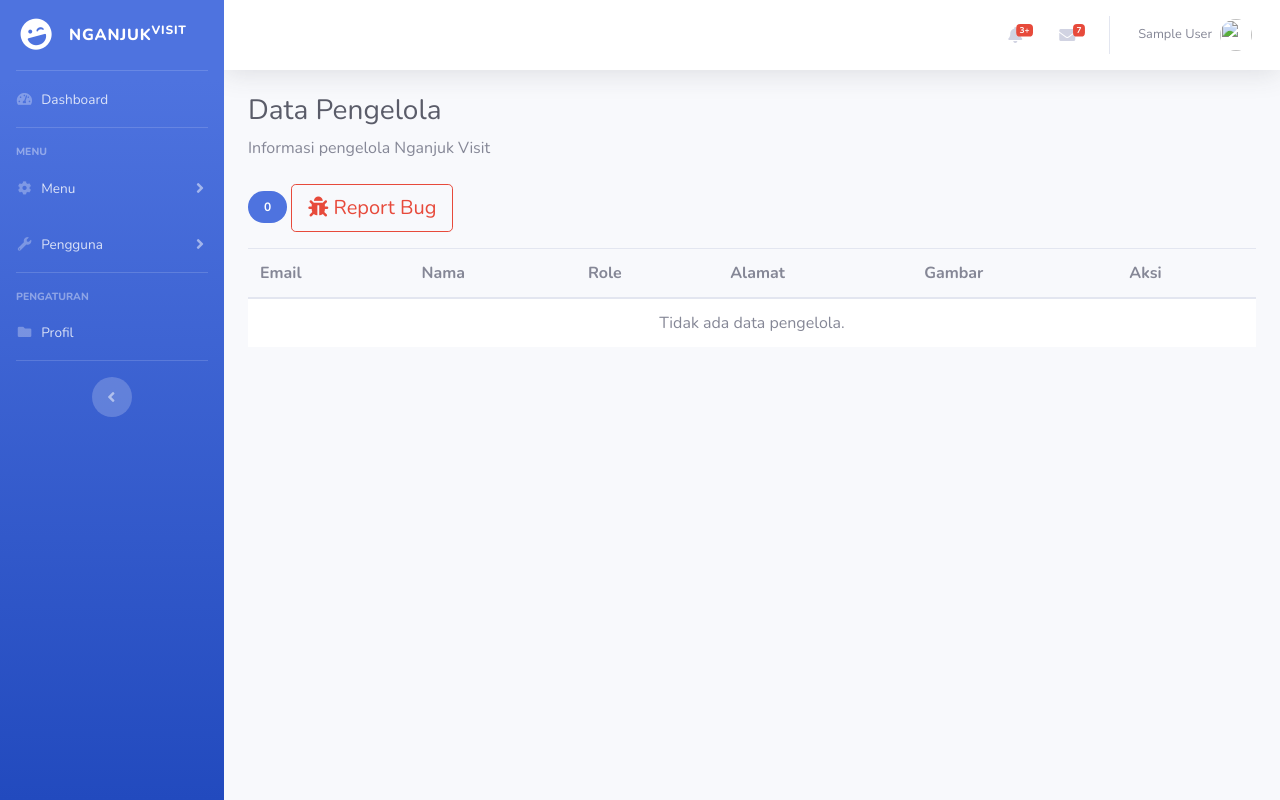
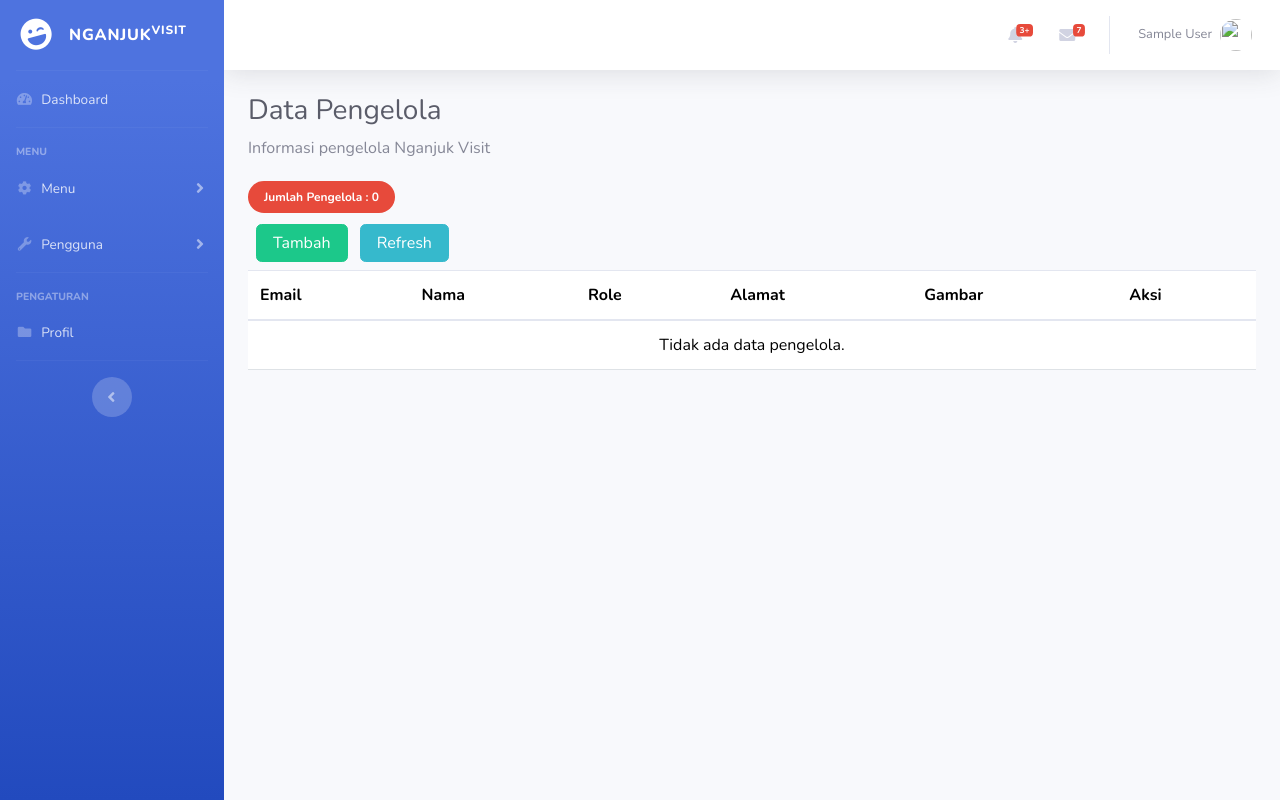
Before and after one commit to hajuenter/web_nganjukvisit, a PHP site: page /admin/admin_pengelola.php in a window 1280 px wide. Run offline with PHP 8.4, Linux system fonts and the light colour scheme; the visitor is signed in with stand-in values (Sample User, id 1); data that the repository does not hold is empty; some libraries are stand-ins or nearby versions.

Commit message:
tambah pengelola

```diff
--- a/admin/admin_pengelola.php
+++ b/admin/admin_pengelola.php
@@ -28,7 +28,7 @@ if ($_SESSION['role'] !== 'admin') {
     <meta name="author" content="">
 
     <title>Admin Nganjuk Visit</title>
-
+    <link rel="stylesheet" href="../bootstrap/css/bootstrap.css">
     <!-- Custom fonts for this template-->
     <link href="../vendor/fontawesome-free/css/all.min.css" rel="stylesheet" type="text/css">
     <link
@@ -82,6 +82,8 @@ if ($_SESSION['role'] !== 'admin') {
         </div>
     </div>
 
+    <script src="../bootstrap/js/bootstrap.js"></script>
+
     <!-- Bootstrap core JavaScript-->
     <script src="../vendor/jquery/jquery.min.js"></script>
     <script src="../vendor/bootstrap/js/bootstrap.bundle.min.js"></script>
--- a/admin/menu_pengelola.php
+++ b/admin/menu_pengelola.php
@@ -11,13 +11,11 @@ $jumlahPengelola = mysqli_num_rows($result); // Count the number of rows
     <h1 class="h3 mb-2 text-gray-800">Data Pengelola</h1>
     <p class="mb-4">Informasi pengelola Nganjuk Visit</p>
     <div class="mb-3">
-        <span class="badge me-3 badge-primary p-2 px-3 rounded-pill d-inline"><?= $jumlahPengelola ?></span>
-        <div class="btn-group" role="group"
-            aria-label="Basic outlined example">
-            <button type="button" class="btn btn-lg btn-outline-danger">
-                <i class="fa fa-bug"></i> Report Bug
-            </button>
-        </div>
+        <span class="badge me-3 badge-danger py-2 px-3 rounded-pill d-inline">Jumlah Pengelola : <?= $jumlahPengelola ?></span>
+    </div>
+    <div class="mb-2">
+        <button class='btn btn-success px-3 ms-2' data-bs-toggle="modal" data-bs-target="#modalTambahPengelola">Tambah</button>
+        <button class='btn btn-info px-3 mt-1 mt-lg-0 ms-lg-2 ms-2' onclick="window.location.href='admin_pengelola.php'">Refresh</button>
     </div>
     <table class="table align-middle mb-0 bg-white">
         <thead class="bg-light">
@@ -37,7 +35,7 @@ $jumlahPengelola = mysqli_num_rows($result); // Count the number of rows
                     echo '<tr>';
                     echo '<td>' . htmlspecialchars($row['email']) . '</td>';
                     echo '<td>' . htmlspecialchars($row['nama']) . '</td>';
-                    echo '<td><span class="badge badge-success rounded-pill d-inline">' . htmlspecialchars($row['role']) . '</span></td>';
+                    echo '<td><span class="badge badge-success rounded-pill py-2 px-3 d-inline">' . htmlspecialchars($row['role']) . '</span></td>';
                     echo '<td>' . htmlspecialchars($row['alamat']) . '</td>';
                     echo '<td><img src="' . htmlspecialchars($row['gambar']) . '" alt="Gambar" style="width: 45px; height: 45px;" class="rounded-circle"></td>';
                     echo '<td>';
@@ -53,69 +51,38 @@ $jumlahPengelola = mysqli_num_rows($result); // Count the number of rows
         </tbody>
     </table>
 </div>
-
-<!-- <tr>
-                <td>
-                    <div class="d-flex align-items-center">
-                        <img
-                            src="https://mdbootstrap.com/img/new/avatars/6.jpg"
-                            class="rounded-circle"
-                            alt=""
-                            style="width: 45px; height: 45px" />
-                        <div class="ms-3">
-                            <p class="fw-bold mb-1">Alex Ray</p>
-                            <p class="text-muted mb-0">alex.ray@gmail.com</p>
-                        </div>
-                    </div>
-                </td>
-                <td>
-                    <p class="fw-normal mb-1">Consultant</p>
-                    <p class="text-muted mb-0">Finance</p>
-                </td>
-                <td>
-                    <span class="badge badge-primary rounded-pill d-inline">Onboarding</span>
-                </td>
-                <td>Junior</td>
-                <td>
-                    <button
-                        type="button"
-                        class="btn btn-link btn-rounded btn-sm fw-bold"
-                        data-mdb-ripple-color="dark">
-                        Edit
-                    </button>
-                </td>
-            </tr>
-            <tr>
-                <td>
-                    <div class="d-flex align-items-center">
-                        <img
-                            src="https://mdbootstrap.com/img/new/avatars/7.jpg"
-                            class="rounded-circle"
-                            alt=""
-                            style="width: 45px; height: 45px" />
-                        <div class="ms-3">
-                            <p class="fw-bold mb-1">Kate Hunington</p>
-                            <p class="text-muted mb-0">kate.hunington@gmail.com</p>
-                        </div>
-                    </div>
-                </td>
-                <td>
-                    <p class="fw-normal mb-1">Designer</p>
-                    <p class="text-muted mb-0">UI/UX</p>
-                </td>
-                <td>
-                    <span class="badge badge-warning rounded-pill d-inline">Awaiting</span>
-                </td>
-                <td>Senior</td>
-                <td>
-                    <button
-                        type="button"
-                        class="btn btn-link btn-rounded btn-sm fw-bold"
-                        data-mdb-ripple-color="dark">
-                        Edit
-                    </button>
-                </td>
-            </tr> -->
 <?php
 mysqli_close($conn);
 ?>
+
+<!-- JQuery dan Ajax untuk mengambil data -->
+<script src="https://code.jquery.com/jquery-3.6.0.min.js"></script>
+
+<!-- Modal Tambah pengelola -->
+<div class="modal fade" id="modalTambahPengelola" tabindex="-1" aria-labelledby="modalTambahPengelolaLabel" aria-hidden="true">
+    <div class="modal-dialog">
+        <div class="modal-content">
+            <div class="modal-header">
+                <h5 class="modal-title" id="modalTambahPengelolaLabel">Tambah Data Pengelola</h5>
+                <button type="button" class="btn-close" data-bs-dismiss="modal" aria-label="Close"></button>
+            </div>
+            <div class="modal-body">
+                <form action="../controllers/tambah_pengelola.php" method="POST" enctype="multipart/form-data">
+                    <div class="mb-3">
+                        <label for="email" class="form-label">Email</label>
+                        <input type="email" class="form-control" id="email" name="email" required>
+                    </div>
+                    <div class="mb-3">
+                        <label for="nama" class="form-label">Nama</label>
+                        <input type="text" class="form-control" id="nama" name="nama" required>
+                    </div>
+                    <div class="mb-3">
+                        <label for="gambar" class="form-label">Gambar</label>
+                        <input type="file" class="form-control" id="gambar" name="gambar" required>
+                    </div>
+                    <button type="submit" class="btn btn-primary">Tambah</button>
+                </form>
+            </div>
+        </div>
+    </div>
+</div>
--- a/admin/menu_user.php
+++ b/admin/menu_user.php
@@ -11,6 +11,9 @@ $jumlahUser = mysqli_num_rows($result); // Count the number of rows
 <div class="container-fluid">
     <h1 class="h3 mb-2 text-gray-800">Data User</h1>
     <p class="mb-4">Informasi user Nganjuk Visit</p>
+    <div class="mb-3">
+        <span class="badge me-3 badge-success py-2 px-3 rounded-pill d-inline">Jumlah Pengguna : <?= $jumlahUser ?></span>
+    </div>
     <table class="table align-middle mb-0 bg-white">
         <thead class="bg-light">
             <tr>
@@ -29,11 +32,10 @@ $jumlahUser = mysqli_num_rows($result); // Count the number of rows
                     echo '<tr>';
                     echo '<td>' . htmlspecialchars($row['email']) . '</td>';
                     echo '<td>' . htmlspecialchars($row['nama']) . '</td>';
-                    echo '<td><span class="badge badge-success rounded-pill d-inline">' . htmlspecialchars($row['role']) . '</span></td>';
+                    echo '<td><span class="badge badge-info rounded-pill d-inline">' . htmlspecialchars($row['role']) . '</span></td>';
                     echo '<td>' . htmlspecialchars($row['alamat']) . '</td>';
                     echo '<td><img src="' . htmlspecialchars($row['gambar']) . '" alt="Gambar" style="width: 45px; height: 45px;" class="rounded-circle"></td>';
                     echo '<td>';
-                    echo '<button type="button" class="btn btn-link btn-sm btn-rounded">Edit</button>';
                     echo '<button type="button" class="btn btn-link btn-sm btn-rounded">Hapus</button>';
                     echo '</td>';
                     echo '</tr>';
--- a/admin/nav.php
+++ b/admin/nav.php
@@ -175,10 +175,6 @@ if (!isset($_SESSION['nama'])) {
                     Profile
                 </a>
                 <a class="dropdown-item" href="#">
-                    <i class="fas fa-cogs fa-sm fa-fw mr-2 text-gray-400"></i>
-                    Settings
-                </a>
-                <a class="dropdown-item" href="#">
                     <i class="fas fa-list fa-sm fa-fw mr-2 text-gray-400"></i>
                     Activity Log
                 </a>
```
Also changed, not shown: controllers/tambah_pengelola.php (added).
